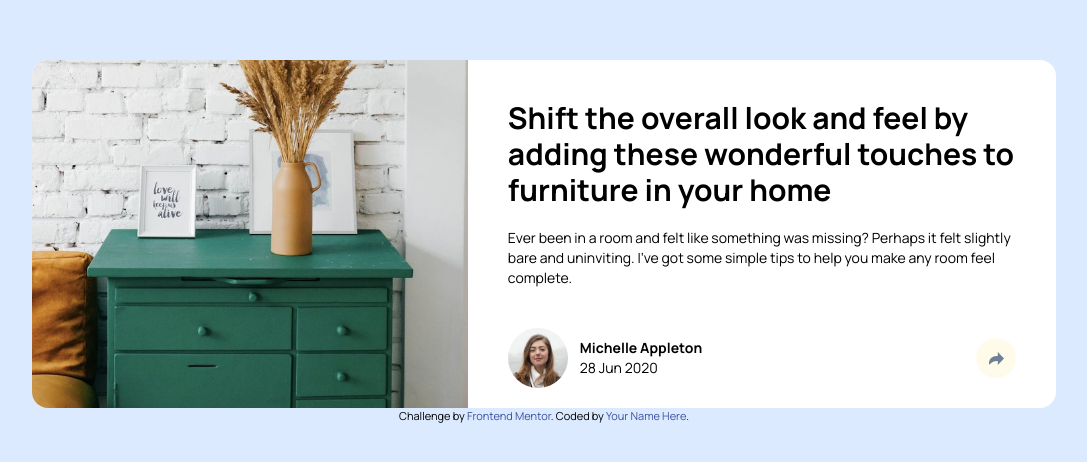
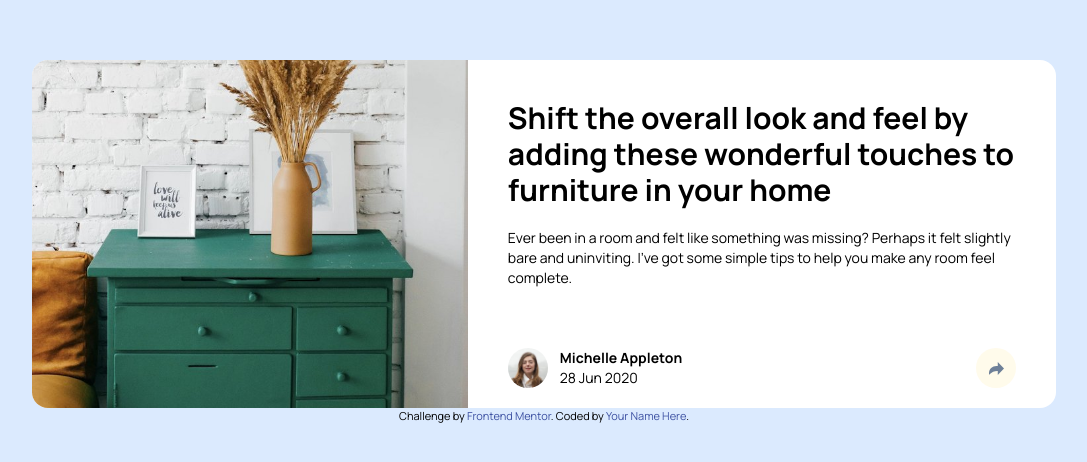
Before and after one commit to 0KAshish/Article-preview-component, a website: page index.html in a window 1280 px wide. Shown: the part 158-620 px from the top of the page, without its empty margins (96-1183 px from the left). Drawn offline with Linux system fonts and the light colour scheme.

Commit message:
Update index.html

```diff
--- a/index.html
+++ b/index.html
@@ -72,7 +72,7 @@
             <img
               src="./images/avatar-michelle.jpg"
               alt=""
-              class="w-15 rounded-full"
+              class="w-10 rounded-full"
             />
             <div>
               <p class="font-bold">Michelle Appleton</p>
```
